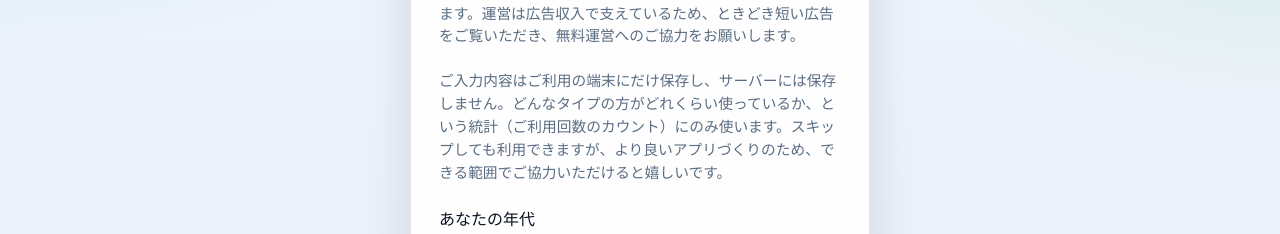
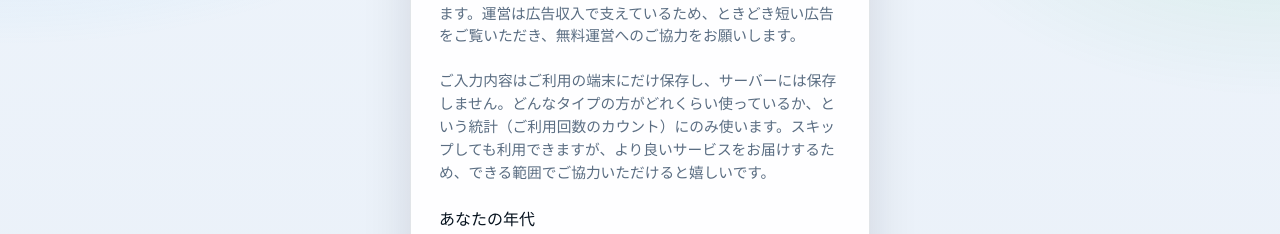
Before and after one commit to naokipinetreebay-wq/saccadeTR, a Next.js app: page /saccade/ in a window 1280 px wide. Both pictures are taken after a click on the button "ルームを作成". Shown: the part 242-476 px from the top of the page. Built offline with nearby package versions, Linux system fonts and the light colour scheme.

Commit message:
Frame the profile survey ask around delivering better service.
Co-authored-by: Cursor <cursoragent@cursor.com>

```diff
--- a/src/components/ProfileGate.tsx
+++ b/src/components/ProfileGate.tsx
@@ -148,7 +148,7 @@ export function ProfileGate({ onDone }: { onDone: () => void }) {
           本アプリは無料で使えます。営利を第一にはしていません。利用者の方に役立つ情報や体験をお届けすることに努めています。運営は広告収入で支えているため、ときどき短い広告をご覧いただき、無料運営へのご協力をお願いします。
         </p>
         <p className="muted">
-          ご入力内容はご利用の端末にだけ保存し、サーバーには保存しません。どんなタイプの方がどれくらい使っているか、という統計（ご利用回数のカウント）にのみ使います。スキップしても利用できますが、より良いアプリづくりのため、できる範囲でご協力いただけると嬉しいです。
+          ご入力内容はご利用の端末にだけ保存し、サーバーには保存しません。どんなタイプの方がどれくらい使っているか、という統計（ご利用回数のカウント）にのみ使います。スキップしても利用できますが、より良いサービスをお届けするため、できる範囲でご協力いただけると嬉しいです。
         </p>
 
         <div className="profile-fields">
```
